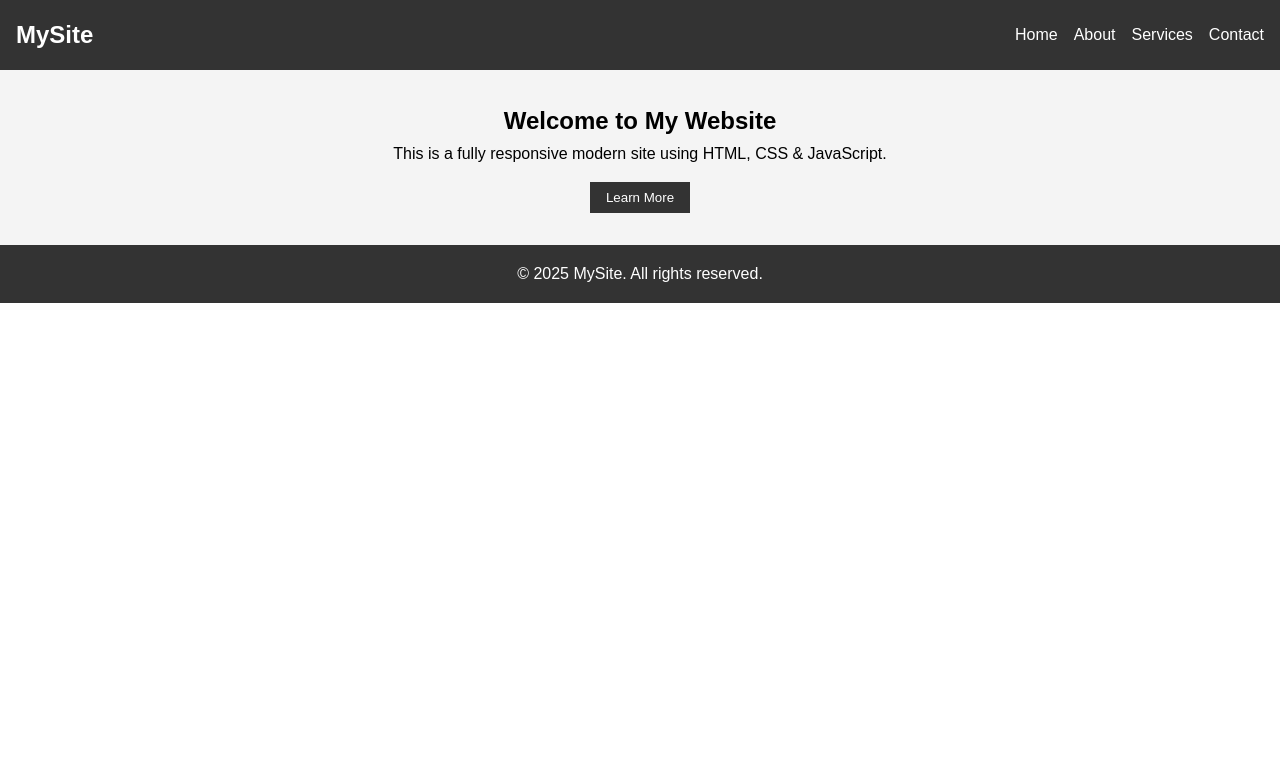
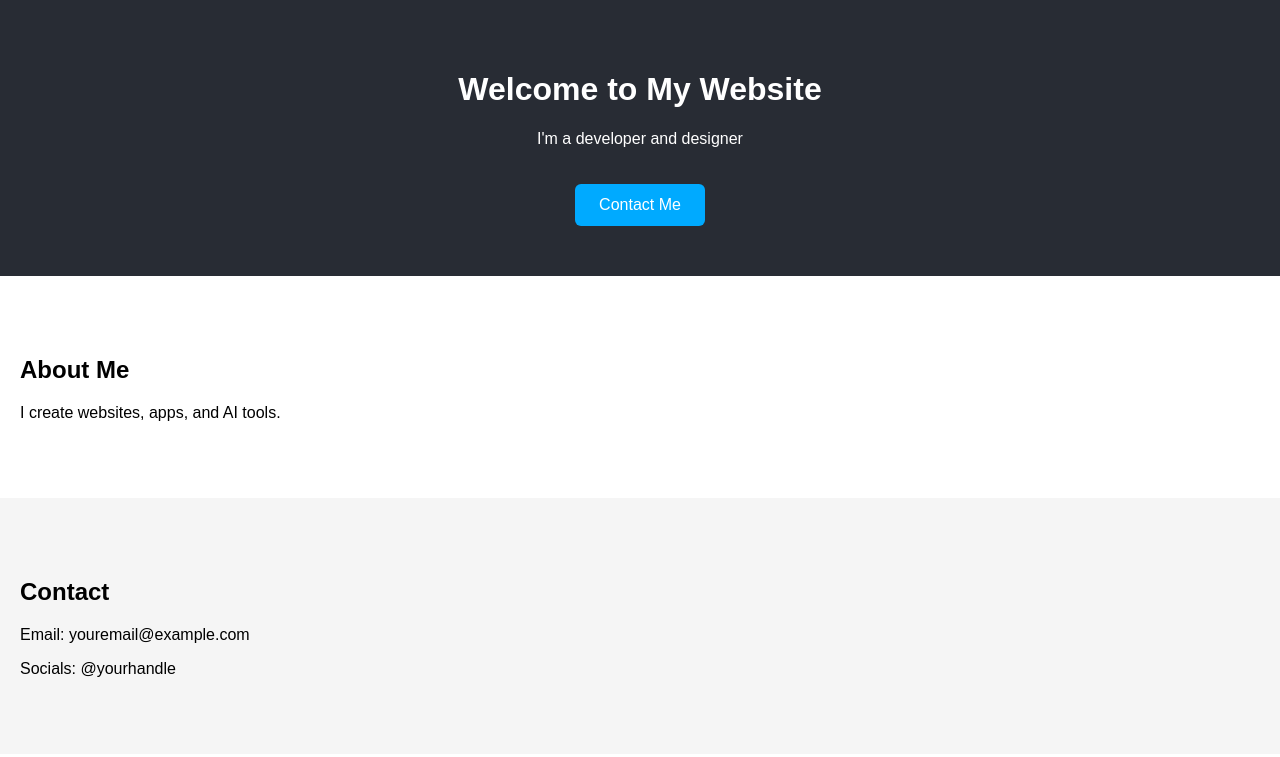
Before and after one commit to inofomoh/My-website-, a plain HTML site: page index.html in a window 1280 px wide. Drawn offline with Linux system fonts and the light colour scheme.

Commit message:
Add files via upload

```diff
--- a/index.html
+++ b/index.html
@@ -1,34 +1,62 @@
-
 <!DOCTYPE html>
 <html lang="en">
 <head>
   <meta charset="UTF-8" />
-  <meta name="viewport" content="width=device-width, initial-scale=1.0"/>
-  <title>Responsive Website</title>
-  <link rel="stylesheet" href="style.css" />
+  <meta name="viewport" content="width=device-width, initial-scale=1.0" />
+  <title>My Portfolio</title>
+  <style>
+    body {
+      font-family: Arial, sans-serif;
+      margin: 0;
+      padding: 0;
+      scroll-behavior: smooth;
+    }
+
+    header {
+      background: #282c34;
+      color: white;
+      padding: 50px 20px;
+      text-align: center;
+    }
+
+    button {
+      padding: 12px 24px;
+      background: #00aaff;
+      color: white;
+      border: none;
+      border-radius: 6px;
+      cursor: pointer;
+      font-size: 16px;
+      margin-top: 20px;
+    }
+
+    section {
+      padding: 60px 20px;
+    }
+
+    #contact {
+      background: #f5f5f5;
+    }
+  </style>
 </head>
 <body>
+
   <header>
-    <nav class="navbar">
-      <h1 class="logo">MySite</h1>
-      <ul class="nav-links">
-        <li><a href="#">Home</a></li>
-        <li><a href="#">About</a></li>
-        <li><a href="#">Services</a></li>
-        <li><a href="#">Contact</a></li>
-      </ul>
-    </nav>
+    <h1>Welcome to My Website</h1>
+    <p>I'm a developer and designer</p>
+    <button onclick="document.getElementById('contact').scrollIntoView()">Contact Me</button>
   </header>
-  <main>
-    <section class="hero">
-      <h2>Welcome to My Website</h2>
-      <p>This is a fully responsive modern site using HTML, CSS & JavaScript.</p>
-      <button>Learn More</button>
-    </section>
-  </main>
-  <footer>
-    <p>&copy; 2025 MySite. All rights reserved.</p>
-  </footer>
-  <script src="script.js"></script>
+
+  <section id="about">
+    <h2>About Me</h2>
+    <p>I create websites, apps, and AI tools.</p>
+  </section>
+
+  <section id="contact">
+    <h2>Contact</h2>
+    <p>Email: youremail@example.com</p>
+    <p>Socials: @yourhandle</p>
+  </section>
+
 </body>
 </html>
```
